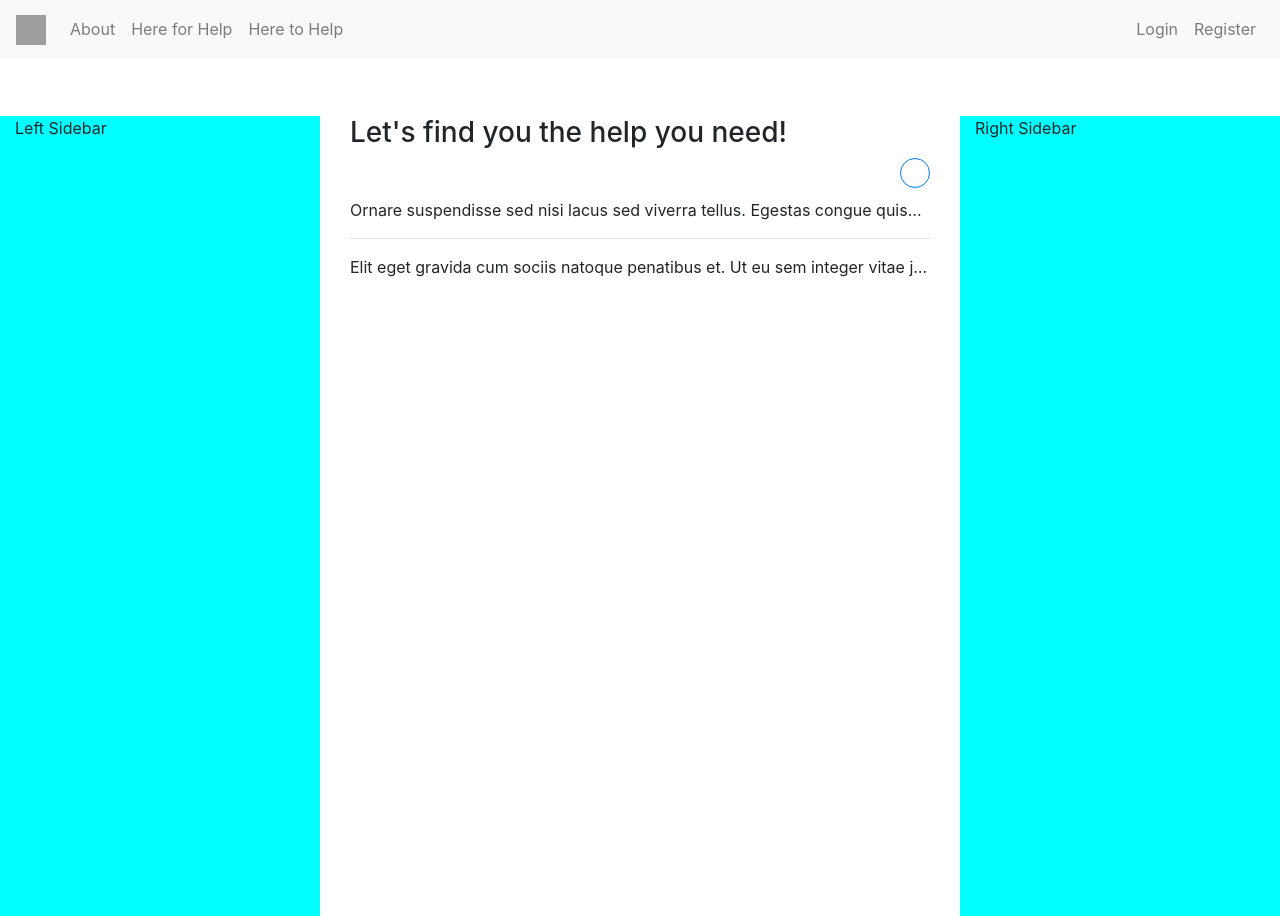
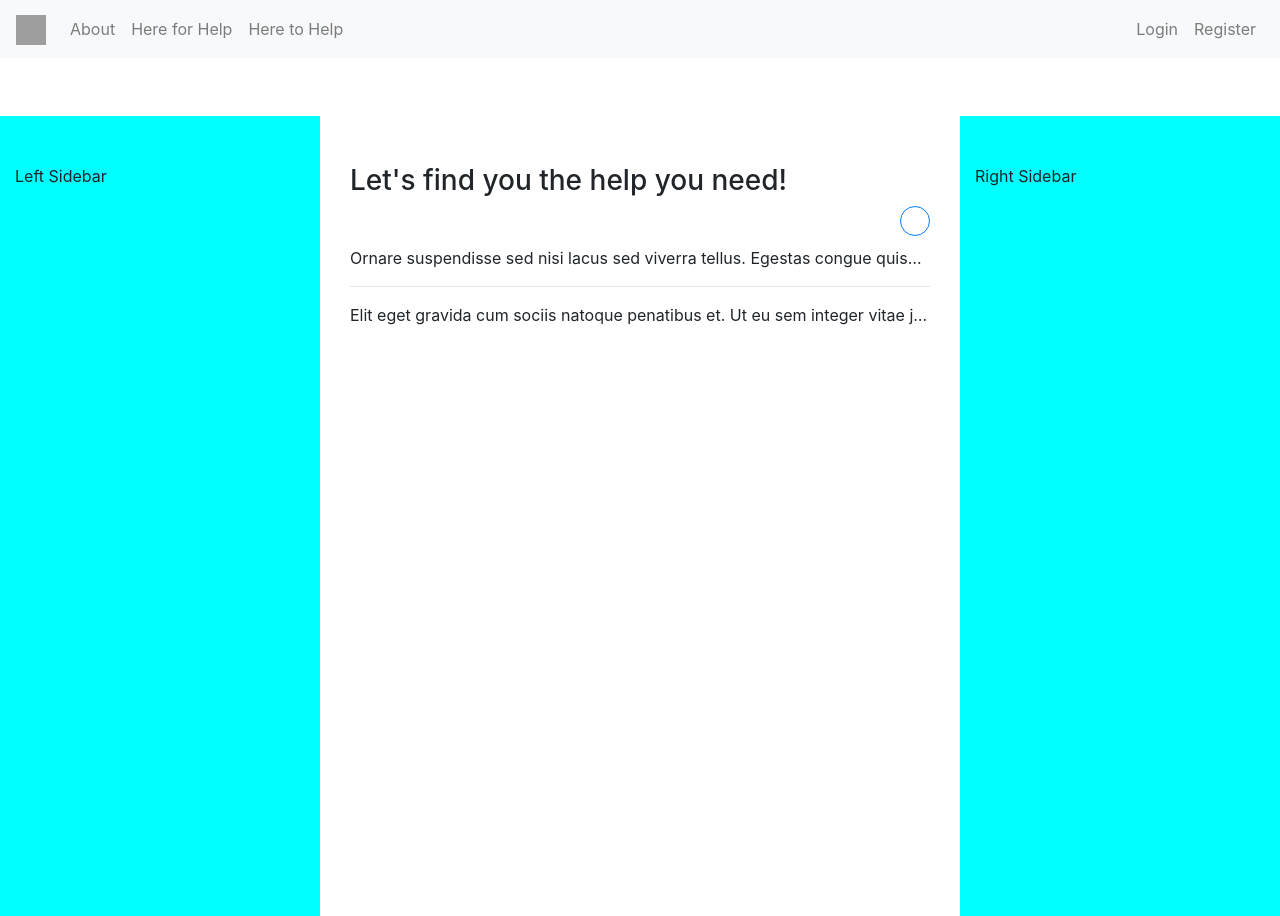
Before and after one commit to ricksubel/Goodhood-UserApp, a React (Create React App) app: page /for-help in a window 1280 px wide. Built offline with nearby package versions, Linux system fonts and the light colour scheme; grey boxes are pictures that could not be loaded.

Commit message:
commit before computer restart

```diff
--- a/src/components/ForHelp/ForHelp.js
+++ b/src/components/ForHelp/ForHelp.js
@@ -1,6 +1,6 @@
 import React, { Component } from 'react';
 
-import { Modal } from 'react-bootstrap';
+import { Modal, Container } from 'react-bootstrap';
 import CreatePost from '../Posts/CreatePost';
 import './ForHelp.css';
 
@@ -16,12 +16,12 @@ class ForHelp extends Component {
     render() {
         return (
             <div className="container-fluid">
-                    <div className="row fullscreen mt-5">
-                        <div className="col-3" style={{ backgroundColor: "aqua"}}>
+                    <div className="row fullscreen">
+                        <div className="col-3 pt-5" style={{ backgroundColor: "aqua"}}>
                             Left Sidebar
                         </div>
 
-                        <div className="col-6">
+                        <div className="col-6  pt-5">
                             <div className="container">
                                 <h3>Let's find you the help you need!</h3>
                                 <button type="button" class="btn btn-outline-primary btn-circle btn-sm float-right" onClick={this.openModal}><i class="fas fa-plus"></i></button>
@@ -42,7 +42,7 @@ class ForHelp extends Component {
                                 </p>
                             </div>
                         </div>
-                        <div className="col-3" style={{ backgroundColor: "aqua"}}>
+                        <div className="col-3 pt-5" style={{ backgroundColor: "aqua"}}>
                             Right Sidebar
                         </div>
 
--- a/src/components/Landing/Landing.css
+++ b/src/components/Landing/Landing.css
@@ -1,3 +1,7 @@
+.fullscreen {
+    min-height: 100vh;
+}
+
 .container-fluid {
     margin-top: 100px;
 }
--- a/src/components/Landing/Landing.js
+++ b/src/components/Landing/Landing.js
@@ -12,9 +12,7 @@ function Landing() {
             <div className="row text-center">
                 <Header />
             </div>
-
-            <div className="row-fluid">
-                <div className="container d-flex justify-content-center mt-5">
+            <div className="container d-flex align-content-center mt-5">
                     <div className="col-sm">
                         <span className="dot">
                             <p className="my-auto">Option1</p>
@@ -30,8 +28,8 @@ function Landing() {
                             <p className="my-auto">Option3</p>
                         </span>
                     </div>
-                </div>
             </div>
+
             {/* TODO fix image size */}
             {/* <div className="row-fluid">
                 <Footer />
--- a/src/components/Navbar/Navbar.js
+++ b/src/components/Navbar/Navbar.js
@@ -30,7 +30,7 @@ const Navbar = (props) => {
         return (
             // TODO add hamburger response to navbar
             <div className="navbar">
-                <nav className="navbar fixed-top navbar-expand-sm navbar-light bg-light">
+                <nav className="navbar fixed-top navbar-expand-lg navbar-light bg-light">
                     {/* TODO fix this on collapse */}
                     <button className="navbar-toggler" type="button" data-toggle="collapse" data-target="#navbarTogglerDemo01" aria-controls="navbarTogglerDemo01" aria-expanded="false" aria-label="Toggle navigation">
                     <span className="navbar-toggler-icon"></span>
--- a/src/components/Posts/CreatePost.js
+++ b/src/components/Posts/CreatePost.js
@@ -1,11 +1,13 @@
-import React, { useState } from 'react';
+import React, { useState, Component } from 'react';
 import { Container, Form, Button } from 'react-bootstrap';
 import axios from 'axios';
 
 import PostModel from '../../models/PostModel';
 
 const CreatePost = (props) => {
-    const allCities = ['a','b','c']
+    const allCities = ['Atlanta','Boston','Chicago'];
+    // const allCities = axios(`http://localhost:3001/api/v1/cities/getCity`);
+    console.log(allCities);
 
     const [type, setType] = useState('')
     const [city, setCity] = useState('')
--- a/src/components/ToHelp/ToHelp.js
+++ b/src/components/ToHelp/ToHelp.js
@@ -1,5 +1,5 @@
 import React, { Component } from 'react';
-import { Modal } from 'react-bootstrap';
+import { Modal, Container,  } from 'react-bootstrap';
 import CreatePost from '../Posts/CreatePost';
 import './ToHelp.css';
 
@@ -15,11 +15,11 @@ class ToHelp extends Component {
         return (
             <div className="container-fluid">
                 <div className="row fullscreen">
-                    <div className="col-3" style={{ backgroundColor: "aqua"}}>
+                    <div className="col-3 pt-5" style={{ backgroundColor: "aqua"}}>
                         Left Sidebar
                     </div>
 
-                    <div className="col-6">
+                    <div className="col-6 pt-5">
                         <div className="container">
                             <h3>Let's help someone!</h3>
                             <button type="button" class="btn btn-outline-primary btn-circle btn-sm float-right" onClick={this.openModal}><i class="fas fa-plus"></i></button>
@@ -41,7 +41,7 @@ class ToHelp extends Component {
                     </div>
 
 
-                    <div className="col-3" style={{ backgroundColor: "aqua"}}>
+                    <div className="col-3 pt-5" style={{ backgroundColor: "aqua"}}>
                         Right Sidebar
                     </div>
 
--- a/src/models/CityModel.js
+++ b/src/models/CityModel.js
@@ -4,7 +4,7 @@ const URL = "http://localhost:3001/api/v1/cities";
 
 class CityModel {
     static getCities = () => {
-        return axios.get(`${URL}/geodb`).then(response => response.data)
+        return axios.get(`${URL}/getCity`).then(response => response.data)
     }
 }
 export default CityModel;
```
Also changed, not shown: 1 other file (tests, documents, lock files or other folders).
